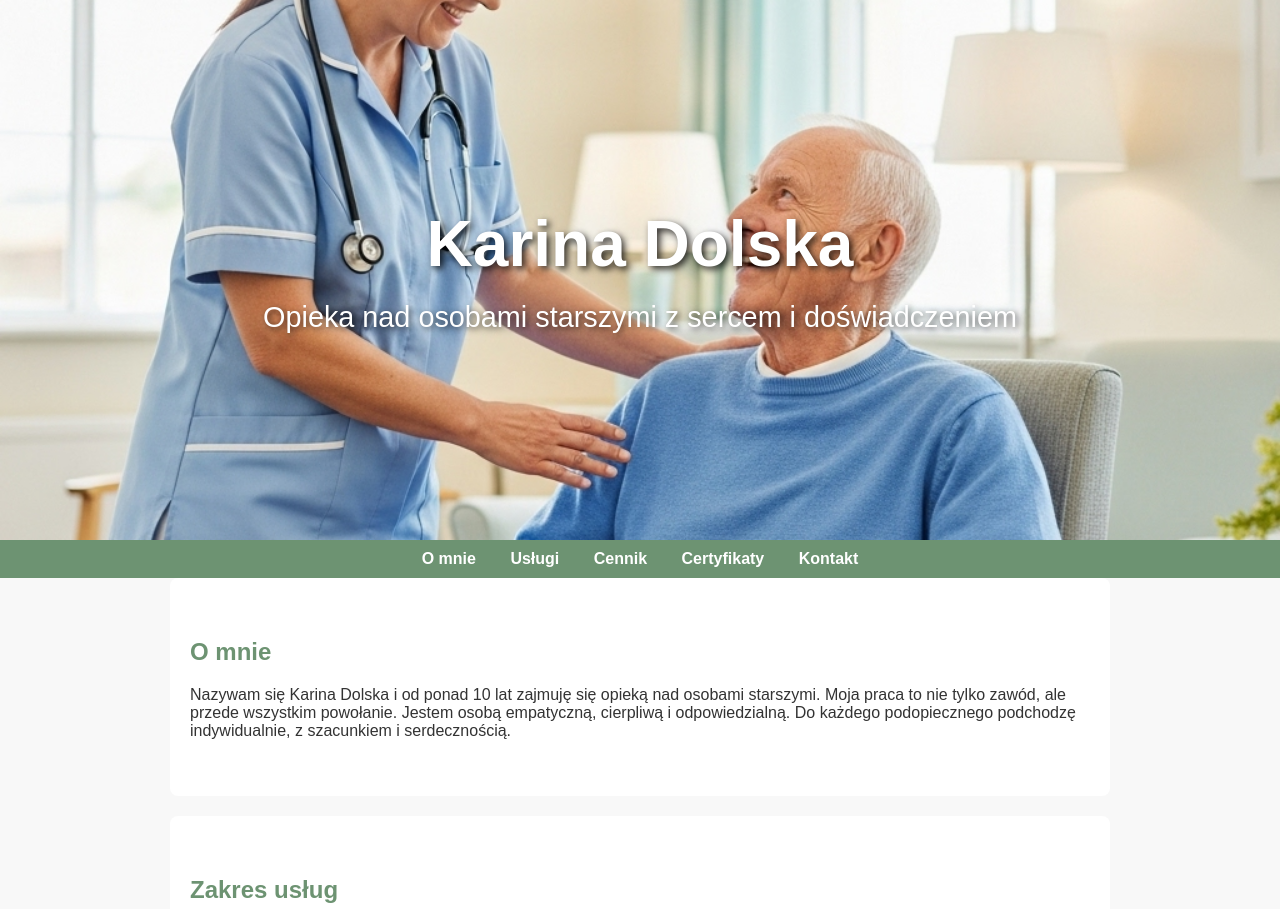
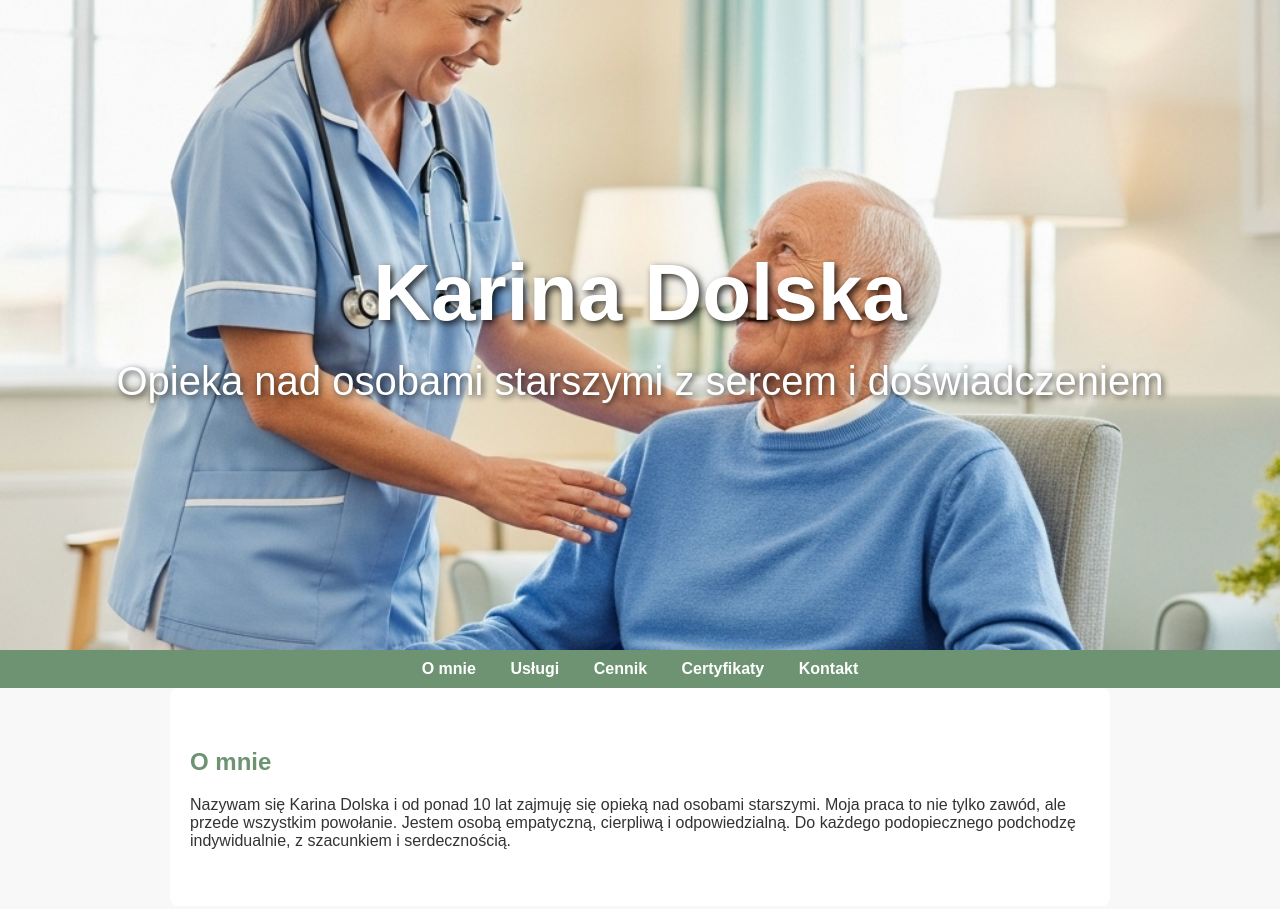
Before and after one commit to golab1977/golab1977.github.io, a plain HTML site: page index.html in a window 1280 px wide. Shown: the top 909 px of the page. Drawn offline with Linux system fonts and the light colour scheme.

Commit message:
Update index.html

```diff
--- a/index.html
+++ b/index.html
@@ -19,28 +19,28 @@ header {
   background-position: center;
   background-repeat: no-repeat;
   color: white;
-  padding: 120px 20px; /* więcej paddingu, żeby było miejsce */
+  padding: 150px 20px;
   text-align: center;
   position: relative;
+  height: 350px;
   display: flex;
   flex-direction: column;
   justify-content: center;
   align-items: center;
-  height: 300px; /* ustaw wysokość nagłówka */
 }
 
 header h1 {
-  font-size: 4rem;  /* bardzo duży nagłówek */
-  margin: 0 0 20px 0; /* odstęp pod nagłówkiem */
+  font-size: 5rem !important; /* bardzo duży nagłówek */
+  margin: 0 0 20px 0;
   font-weight: 700;
-  text-shadow: 3px 3px 7px rgba(0,0,0,0.8);
+  text-shadow: 3px 3px 7px rgba(0, 0, 0, 0.8);
 }
 
 header p {
-  font-size: 1.8rem;  /* większy niż wcześniej */
+  font-size: 2.5rem !important; /* duży podtytuł */
   margin: 0;
   font-weight: 500;
-  text-shadow: 2px 2px 6px rgba(0,0,0,0.7);
+  text-shadow: 2px 2px 6px rgba(0, 0, 0, 0.7);
 }
 
     nav {
```
